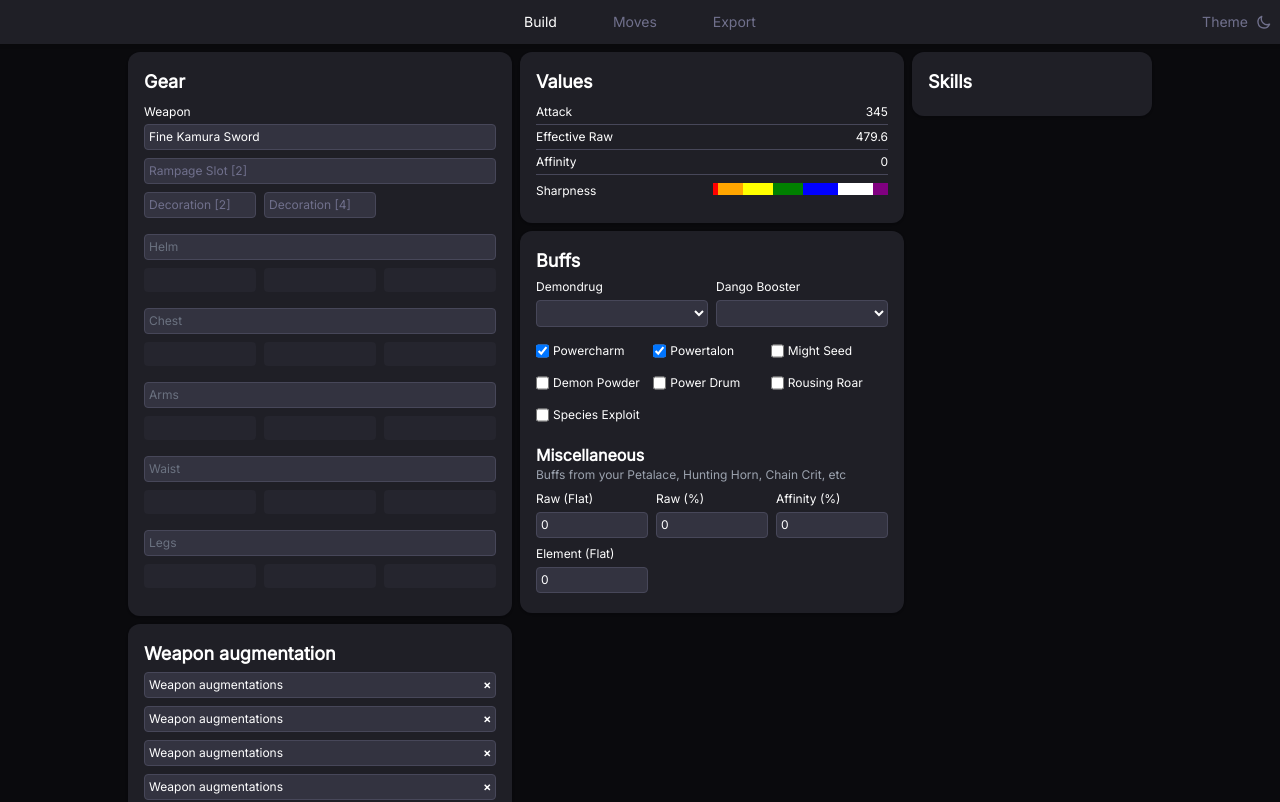
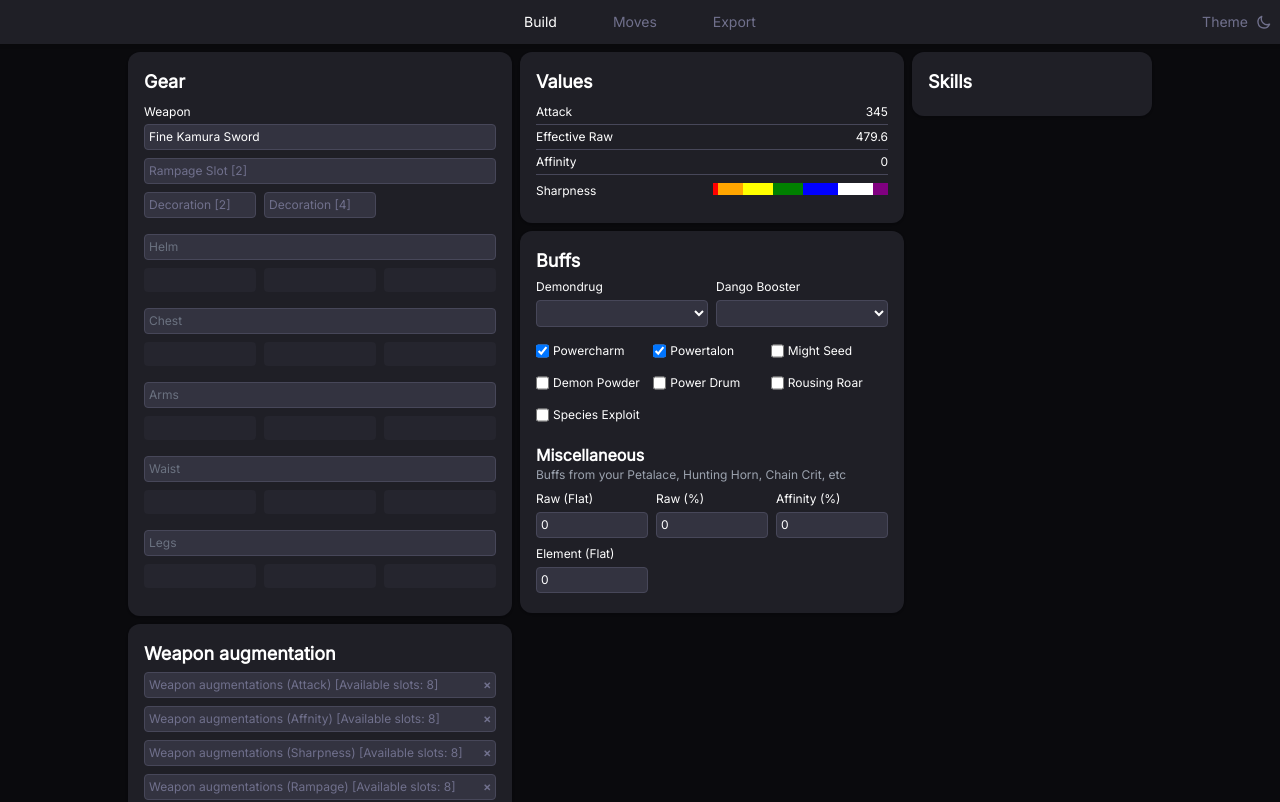
Before and after one commit to chanleyou/sunbreak-calculator, a Next.js app: page / in a window 1280 px wide. Shown: the top 802 px of the page. Built offline with nearby package versions, Linux system fonts and the light colour scheme.

Commit message:
Add slots for weapon augmentations

```diff
--- a/components/WeaponAugmentationPicker.tsx
+++ b/components/WeaponAugmentationPicker.tsx
@@ -5,8 +5,8 @@ import { AvaialableWeaponAugmentations } from "../data/weaponaugmentation";
 import { Modal, TextBox } from "./ui";
 
 type Props = {
-	value: (WeaponAugmentationKey | undefined)[];
-	setValue: (d: (WeaponAugmentationKey | undefined)[]) => void;
+	value: (WeaponAugmentationKey)[];
+	setValue: (d: WeaponAugmentationKey[]) => void;
 	neededClass: WeaponAugmentationClass;
 	slotsAvailable: number;
 	disabled?: boolean;
@@ -25,18 +25,22 @@ const WeaponAugmentationPicker = ({ value, setValue, neededClass, slotsAvailable
 				onClick={() => {
 					if (!disabled) setShow(true);
 				}}
-				isPlaceholder={!value}
+				isPlaceholder={!value.some(augmKey => WeaponAugmentations[augmKey].class === neededClass)}
 				disabled={disabled}
 			>
 				<div className="flex space-between">
 					<p className="flex-1">
-						{disabled ? "\u00a0" : "Weapon augmentations"}
+						{disabled ? "\u00a0" :
+							value.some(augmKey => WeaponAugmentations[augmKey].class === neededClass) ?
+								`${value.find(augmKey => WeaponAugmentations[augmKey].class === neededClass)}` :
+								`Weapon augmentations (${neededClass}) [Available slots: ${slotsAvailable}]`}
 					</p>
 					{value && (
 						<div
 							onClick={(e) => {
+								value = value.filter(augmKey => WeaponAugmentations[augmKey].class !== neededClass);
 								e.stopPropagation();
-								setValue([]);
+								setValue(value);
 							}}
 							className="font-bold cursor-pointer flex place-items-center"
 						>
@@ -56,24 +60,26 @@ const WeaponAugmentationPicker = ({ value, setValue, neededClass, slotsAvailable
 							</tr>
 						</thead>
 						<tbody>
-							{options.map((d) => {
-								const { name, slots } = WeaponAugmentations[d];
+							{options.map((currentAugm) => {
+								const { name, slots } = WeaponAugmentations[currentAugm];
 								const classNames = ["cursor-pointer"];
-								if (value.includes(d)) classNames.push("selected-item");
+								if (value.includes(currentAugm)) {
+									classNames.push("selected-item");
+								}
 
 								return (
 									<tr
 										className={classNames.join(" ")}
 										key={name}
 										onClick={() => {
-											value = value.filter(_ => WeaponAugmentations[d].class != neededClass);
-											value.push(d);
+											value = value.filter(augm => WeaponAugmentations[augm].class !== neededClass);
+											value.push(currentAugm);
 											setValue(value);
 											setShow(false);
 										}}
 									>
 										<td>{name}</td>
-										<td>{formatter.formatWeaponAugmentation(WeaponAugmentations[d])}</td>
+										<td>{formatter.formatWeaponAugmentation(WeaponAugmentations[currentAugm])}</td>
 										<td>{slots}</td>
 									</tr>
 								);
--- a/data/weaponaugmentation.ts
+++ b/data/weaponaugmentation.ts
@@ -37,9 +37,9 @@ export const WeaponAugmentations: Record<string, WeaponAugmentationType> = {
 	StatusBoost2: { name: "Status Boost 2", class: "Status", slots: 1, status: 8 },
 	SharpnessBoost1: { name: "Sharpness Boost 1", class: "Sharpness", slots: 1, sharpness: 10 },
 	SharpnessBoost2: { name: "Sharpness Boost 2", class: "Sharpness", slots: 1, sharpness: 20 },
-	RampageSlotBoost: { name: "Rampage Slot Boost", class: "Rampage", slots: 1 },
-	ShellingBoost1: { name: "Shelling Boost 1", class: "Shelling", slots: 1, shelling: 1 },
-	ShellingBoost2: { name: "Shelling Boost 2", class: "Shelling", slots: 1, shelling: 2 },
+	RampageSlotBoost: { name: "Rampage Slot Boost", class: "Rampage", slots: 4 },
+	ShellingBoost1: { name: "Shelling Boost 1", class: "Shelling", slots: 2, shelling: 1 },
+	ShellingBoost2: { name: "Shelling Boost 2", class: "Shelling", slots: 3, shelling: 2 },
 };
 
 export type HasWeaponAugmentation = Partial<{ [K in WeaponAugmentationKey]: boolean }>;
--- a/model/index.ts
+++ b/model/index.ts
@@ -35,8 +35,16 @@ export const useModel = () => {
 	// Weapon
 	const [_weapon, _setWeapon] = useState<Weapon>(Weapons[13]);
 	const [rampageSkills, setRampageSkills] = useState<(RampageSkillKey | undefined)[]>([]);
-	const [weaponAugmentations, setWeaponAugmentations] = useState<(WeaponAugmentationKey | undefined)[]>([]);
+	const [weaponAugmentations, setWeaponAugmentations] = useState<WeaponAugmentationKey[]>([]);
 	const [rampageDecos, setRampageDecos] = useState<(RampageSkillKey | undefined)[]>([]);
+	const maxAugmentationSlots = 8;
+
+	const availableAugmentationSlots = useMemo(
+		() => {
+			return maxAugmentationSlots - weaponAugmentations.reduce((acc, x) => acc + WeaponAugmentations[x].slots, 0);
+		},
+		[weaponAugmentations],
+	);
 
 	const rampage = useMemo(
 		() => [rampageSkills, rampageDecos].flat(),
@@ -849,6 +857,7 @@ export const useModel = () => {
 		attackAverage,
 		efr,
 		efe,
+		availableAugmentationSlots,
 	};
 };
 
--- a/pages/index.tsx
+++ b/pages/index.tsx
@@ -201,49 +201,49 @@ const Main: NextPage<Props> = ({ model }) => {
 						<WeaponAugmentationPicker
 							key={`attack-augm`}
 							neededClass="Attack"
-							slotsAvailable={10}
+							slotsAvailable={model.availableAugmentationSlots}
 							value={model.weaponAugmentations.slice()}
 							setValue={model.setWeaponAugmentations}
 						/>
 						<WeaponAugmentationPicker
 							key={`affnity-augm`}
 							neededClass="Affnity"
-							slotsAvailable={10}
+							slotsAvailable={model.availableAugmentationSlots}
 							value={model.weaponAugmentations.slice()}
 							setValue={model.setWeaponAugmentations}
 						/>
 						{weapon.element && (<WeaponAugmentationPicker
 							key={`element-augm`}
 							neededClass="Element"
-							slotsAvailable={10}
+							slotsAvailable={model.availableAugmentationSlots}
 							value={model.weaponAugmentations.slice()}
 							setValue={model.setWeaponAugmentations}
 						/>)}
 						{weapon.status && (<WeaponAugmentationPicker
 							key={`status-augm`}
 							neededClass="Status"
-							slotsAvailable={10}
+							slotsAvailable={model.availableAugmentationSlots}
 							value={model.weaponAugmentations.slice()}
 							setValue={model.setWeaponAugmentations}
 						/>)}
 						{weapon.sharpness && (<WeaponAugmentationPicker
 							key={`sharpness-augm`}
 							neededClass="Sharpness"
-							slotsAvailable={10}
+							slotsAvailable={model.availableAugmentationSlots}
 							value={model.weaponAugmentations.slice()}
 							setValue={model.setWeaponAugmentations}
 						/>)}
 						<WeaponAugmentationPicker
 							key={`rampage-augm`}
 							neededClass="Rampage"
-							slotsAvailable={10}
+							slotsAvailable={model.availableAugmentationSlots}
 							value={model.weaponAugmentations.slice()}
 							setValue={model.setWeaponAugmentations}
 						/>
 						{weapon.type === "Gunlance" && (<WeaponAugmentationPicker
 							key={`shelling-augm`}
 							neededClass="Shelling"
-							slotsAvailable={10}
+							slotsAvailable={model.availableAugmentationSlots}
 							value={model.weaponAugmentations.slice()}
 							setValue={model.setWeaponAugmentations}
 						/>)}
```
